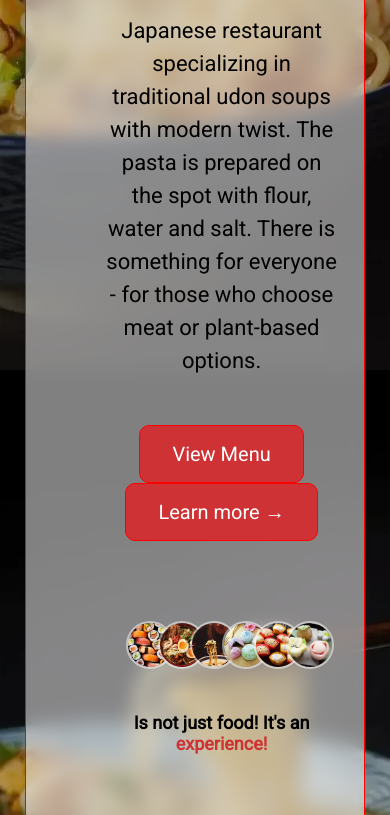
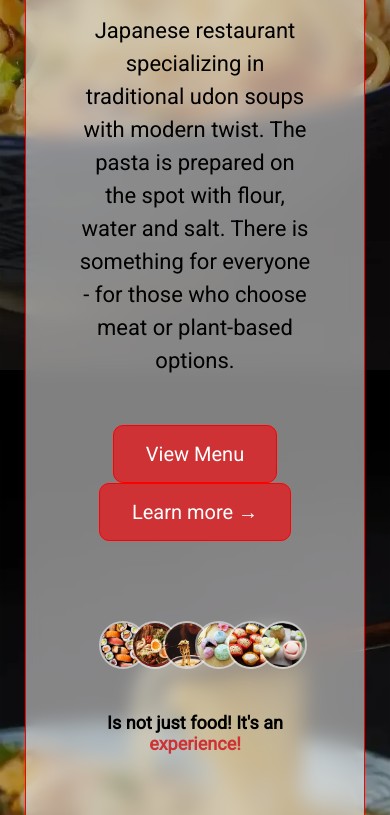
Before and after one commit to YatechDev/CI_PP1_Ninja_Ramen, a plain HTML site: page index.html in a window 390 px wide. Shown: the part 542-1357 px from the top of the page. Drawn offline with Linux system fonts and the light colour scheme.

Commit message:
Style: center hero content for screen < 704px

```diff
--- a/assets/css/style.css
+++ b/assets/css/style.css
@@ -730,6 +730,11 @@ footer a:hover {
  .menu-content {
      grid-template-columns: 1fr;
  }
+    .hero-content {
+        display: flex;
+        flex-direction: column;
+    }
+
 }
 
 /* Phones */
```
